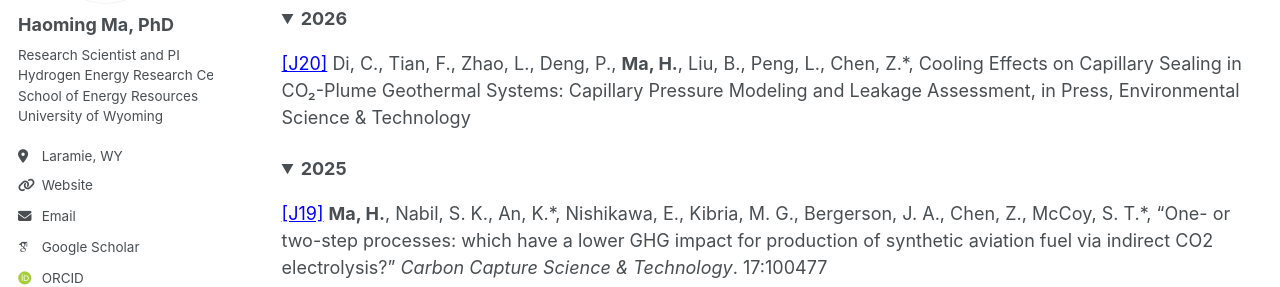
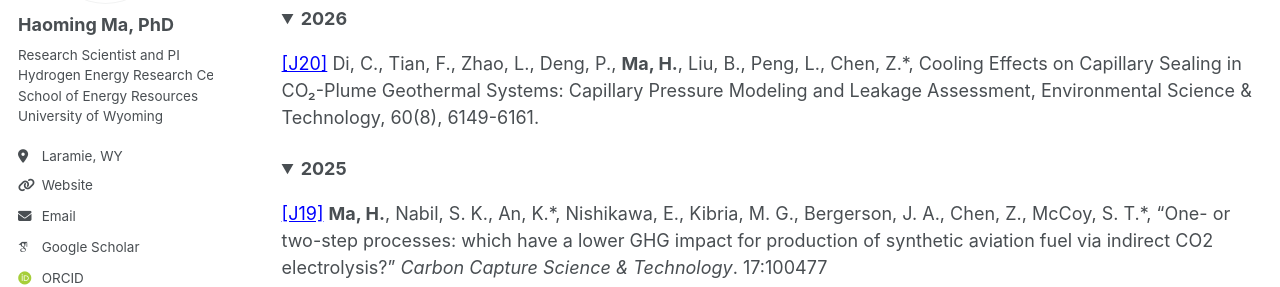
Before and after one commit to haoming-ma/haoming-ma.github.io, a Jekyll site: the page built from _pages/publications.md, in a window 1280 px wide and 900 px high. Shown: the part 352-639 px from the top of the window. Built offline with Jekyll 4.4.1, drawn with Linux system fonts in a browser that asks for light colours; some web fonts are replaced.

Commit message:
Update publications.md

```diff
--- a/_pages/publications.md
+++ b/_pages/publications.md
@@ -17,7 +17,7 @@ Retrieve full publication list on [Google Scholar](https://scholar.google.ca/cit
 
 <p>
 <a href="{{ '/files/J20.pdf' | relative_url }}" target="_blank" rel="noopener">[J20]</a>
-Di, C., Tian, F., Zhao, L., Deng, P., <strong>Ma, H.</strong>, Liu, B., Peng, L., Chen, Z.*, Cooling Effects on Capillary Sealing in CO₂-Plume Geothermal Systems: Capillary Pressure Modeling and Leakage Assessment, in Press, Environmental Science & Technology
+Di, C., Tian, F., Zhao, L., Deng, P., <strong>Ma, H.</strong>, Liu, B., Peng, L., Chen, Z.*, Cooling Effects on Capillary Sealing in CO₂-Plume Geothermal Systems: Capillary Pressure Modeling and Leakage Assessment, Environmental Science & Technology, 60(8), 6149-6161.
 
 </p>
 </details>
```
